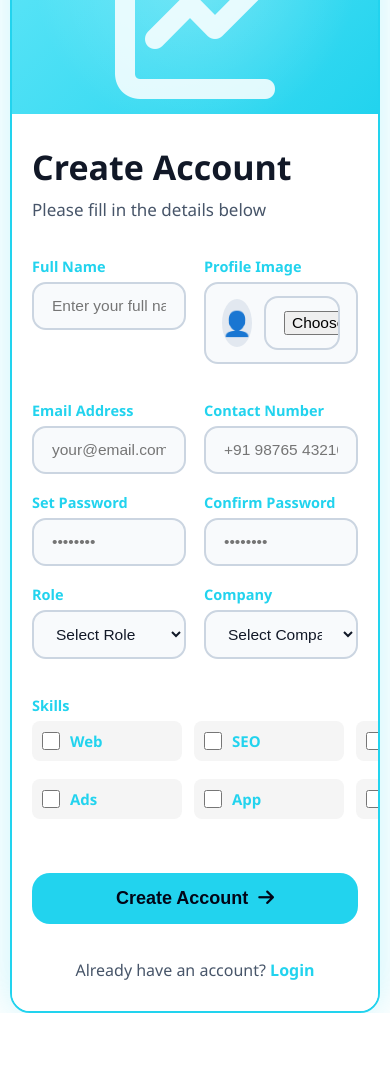
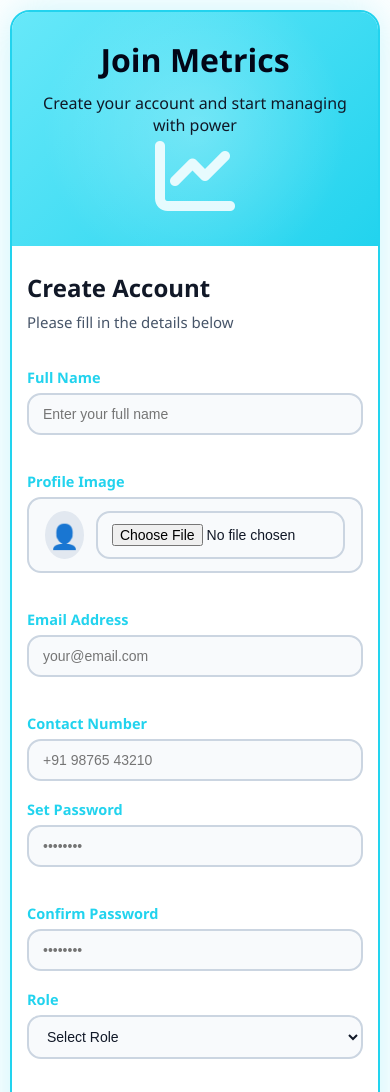
Before and after one commit to HarshShukla21/metrics_mart, a website: page mp.html in a window 390 px wide. Shown: the top 1092 px of the page. Before the commit the page ends 1013 px from the top, so only its background shows below. Drawn offline with Linux system fonts and the light colour scheme.

Commit message:
Update mp.css

```diff
--- a/mp.css
+++ b/mp.css
@@ -9,17 +9,18 @@
   color: #111827;
   font-family: 'Segoe UI', Arial, sans-serif;
   min-height: 100vh;
-  overflow: hidden;
+  overflow-y: auto;
 }
 
 /* Main Container - Full Screen */
 .main-container {
   width: 100%;
-  height: 100vh;
+  min-height: 100vh;
   padding: 20px;
   display: flex;
   align-items: center;
   justify-content: center;
+  overflow-y: auto;
 }
 
 /* Form Card - Full Height */
@@ -27,7 +28,7 @@
   display: flex;
   width: 100%;
   max-width: 1400px;
-  height: calc(100vh - 40px);
+  min-height: calc(100vh - 40px);
   background-color: #f8fafc;
   border: 2px solid #22d3ee;
   border-radius: 30px;
@@ -234,7 +235,7 @@
 /* Login Form Specific */
 .login-only {
   max-width: 1100px;
-  height: calc(100vh - 40px);
+  min-height: calc(100vh - 40px);
 }
 
 /* Popup Styles */
@@ -252,7 +253,7 @@
 }
 
 .popup.hidden {
-  display: none;
+  display: none !important;
 }
 
 .popup-content {
@@ -300,7 +301,7 @@
 
 .checkbox-group {
   display: grid;
-  grid-template-columns: repeat(3, minmax(150px, 1fr));
+  grid-template-columns: repeat(auto-fit, minmax(100px, 1fr));
   gap: 12px;
   margin-top: 5px;
 }
@@ -343,11 +344,17 @@
   .left-section {
     width: 100%;
     padding: 50px 30px;
-    height: 280px;
+    min-height: 280px;
   }
 
   .right-section {
     padding: 40px 30px;
+    overflow-y: visible;
+  }
+
+  .main-container {
+    align-items: flex-start;
+    padding: 15px;
   }
 }
 
@@ -358,10 +365,12 @@
 
   .form-card {
     border-radius: 20px;
+    min-height: calc(100vh - 20px);
   }
 
   .left-section {
     padding: 40px 20px;
+    min-height: 220px;
   }
 
   .right-section {
@@ -371,4 +380,90 @@
   .main-title {
     font-size: 38px;
   }
+
+  .icon-container i {
+    font-size: 100px;
+  }
+
+  .form-header h2 {
+    font-size: 28px;
+  }
+
+  .submit-btn {
+    font-size: 16px;
+    padding: 13px;
+  }
 }
+
+@media (max-width: 480px) {
+  .grid-2 {
+    grid-template-columns: 1fr;
+  }
+
+  .skills-full {
+    grid-column: span 1;
+  }
+
+  .checkbox-group {
+    grid-template-columns: repeat(2, 1fr);
+  }
+
+  .main-title {
+    font-size: 32px;
+  }
+
+  .subtitle {
+    font-size: 16px;
+  }
+
+  .icon-container i {
+    font-size: 80px;
+  }
+
+  .form-header h2 {
+    font-size: 24px;
+  }
+
+  .form-header p {
+    font-size: 15px;
+  }
+
+  .left-section {
+    min-height: 180px;
+    padding: 30px 15px;
+  }
+
+  .right-section {
+    padding: 25px 15px;
+  }
+
+  .input-group input,
+  .input-group select {
+    padding: 11px 14px;
+    font-size: 14px;
+  }
+
+  .submit-btn {
+    font-size: 15px;
+    padding: 12px;
+    border-radius: 14px;
+  }
+
+  .switch-text {
+    font-size: 14px;
+    margin-top: 25px;
+  }
+
+  .popup-content {
+    padding: 30px 25px;
+    margin: 0 15px;
+  }
+
+  .popup-content h3 {
+    font-size: 22px;
+  }
+
+  .popup-content p {
+    font-size: 15px;
+  }
+}
```
